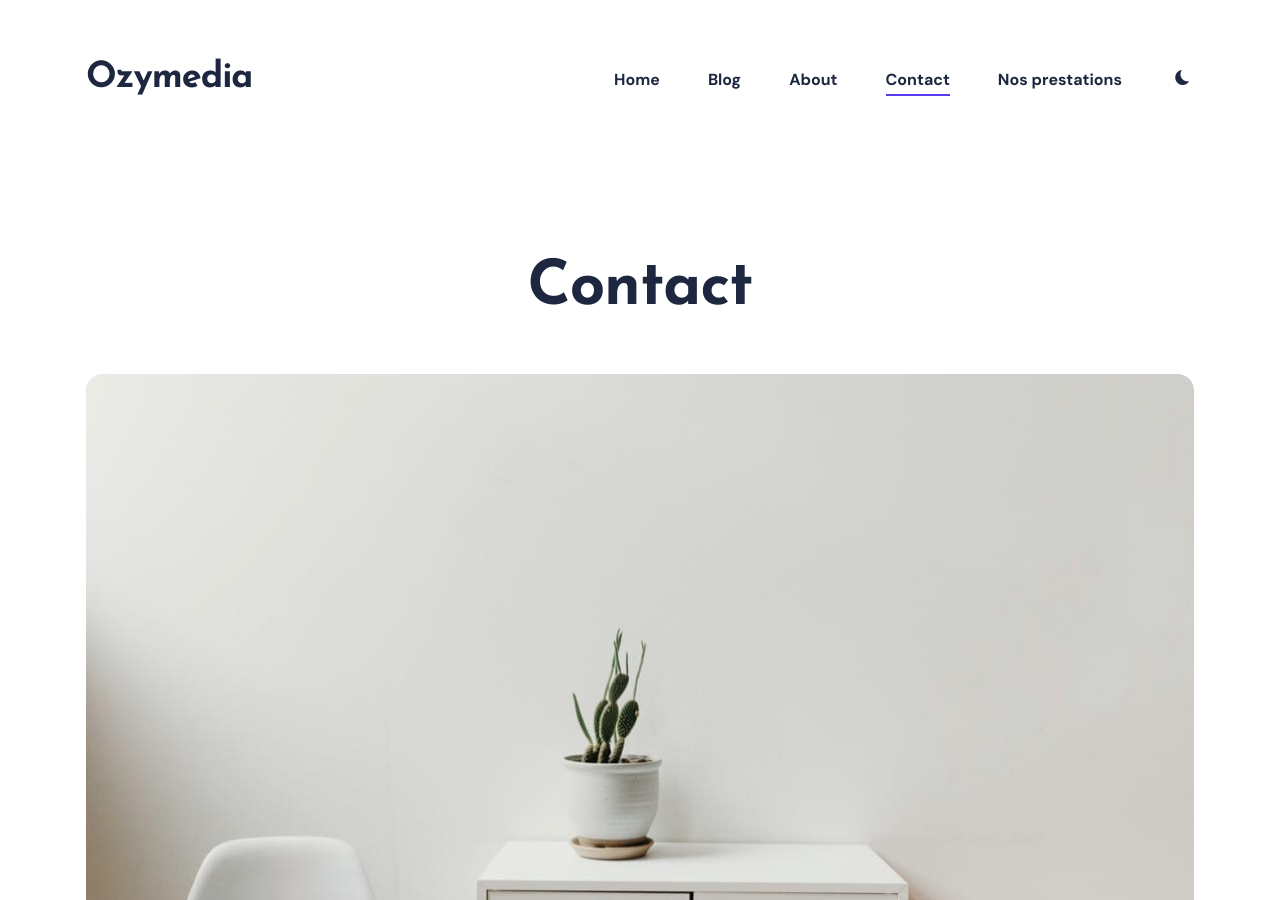
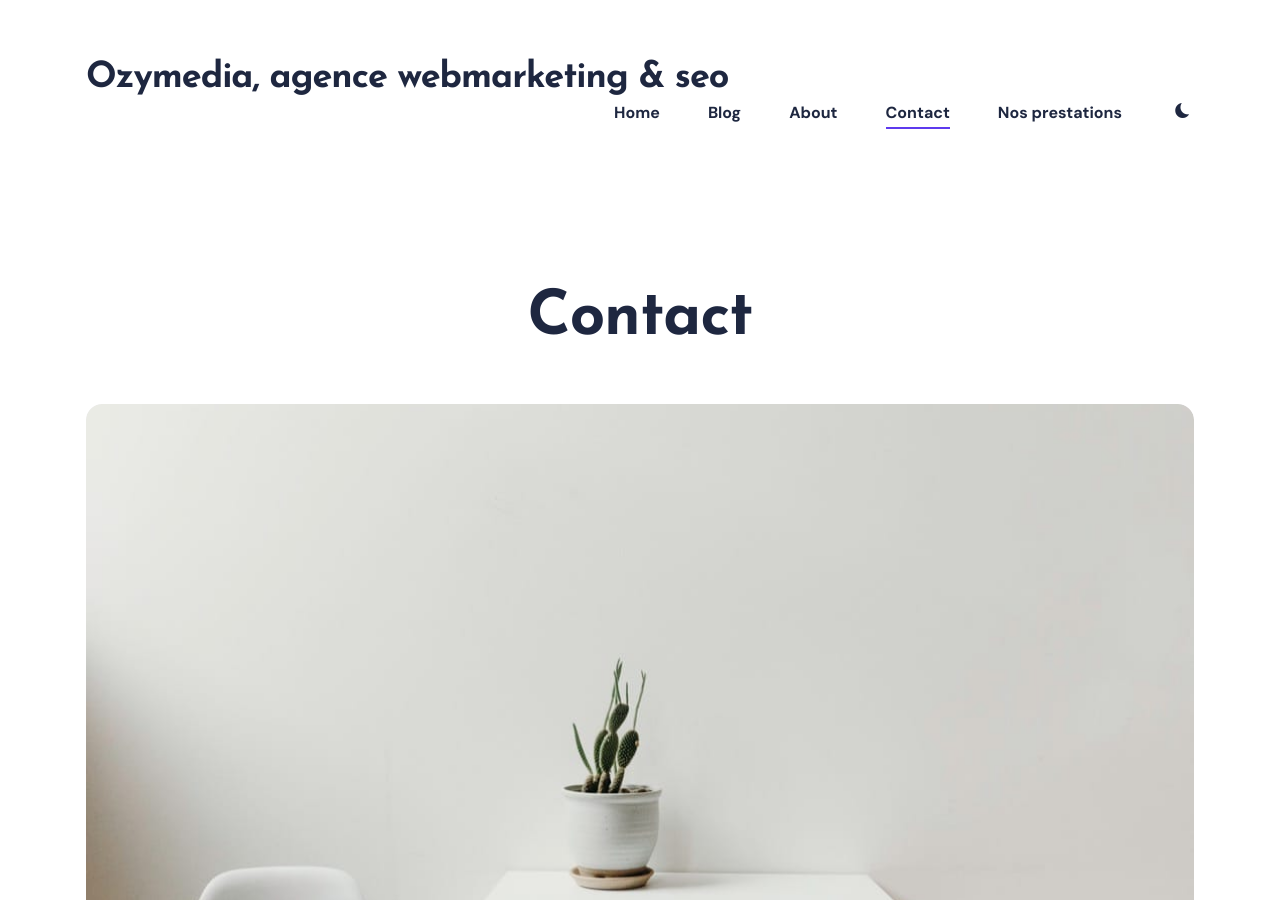
Before and after one commit to thomas6791/ozymedia, a Jekyll site: the page built from _pages/contact.html, in a window 1280 px wide and 900 px high. Built offline with Jekyll 4.4.1, drawn with Linux system fonts in a browser that asks for light colours; nearby versions of some CDN libraries; some of the changed text lies outside the part shown.

```diff
--- /dev/null
+++ b/CNAME
@@ -0,0 +1 @@
+https://thomas6791.github.io/ozymedia/
--- a/_data/settings.yml
+++ b/_data/settings.yml
@@ -1,6 +1,6 @@
 #-------------------------------
 # Site Settings
-title: Ozymedia
+title: Ozymedia, agence webmarketing & seo
 logo: # You can add own logo. For example '/images/logo.png'.
 author: Jason Collins
 description: Clancy is a elegant portfolio theme for Jekyll.
@@ -25,7 +25,7 @@ menu__settings:
 #-------------------------------
 # Hero Settings
 hero:
-  hero__title: Ozymedia, agence web spécialisée en seo.
+  hero__title: Ozymedia, agence webmarketing
   hero__description: I'm a freelance designer and photographer. For almost five years I have been working with clients from a variety of clients to create pieces that meet their goals. I invite you to navigate my portfolio to know a bit more about me and my work.
 
 
@@ -97,7 +97,7 @@ social:
 #-------------------------------
 # Contact Settings
 contact:
-  email: your@email.com # Add your email for contact form
+  email: hunckler.thomas@hotmail.fr # Add your email for contact form
   description: Clancy comes with a built-in contact form, that you can use with Formspree service to handle up to 50 submissions per month for free. You could also easily switch to another contact form service if you want. # Add a description of your form.
 
 # NOTE
--- a/_includes/prestations.html
+++ b/_includes/prestations.html
@@ -6,10 +6,11 @@
       </div>
     </div>
     <div class="row">
-      <div class="">
+      <div class="col col-10 col-d-12">
         <p>Site internet</p>
         <p>SEO</p>
         <p>SEA</p>
+        <p>Facebook Ads</p>
       </div>
     </div>
   </div>
```
